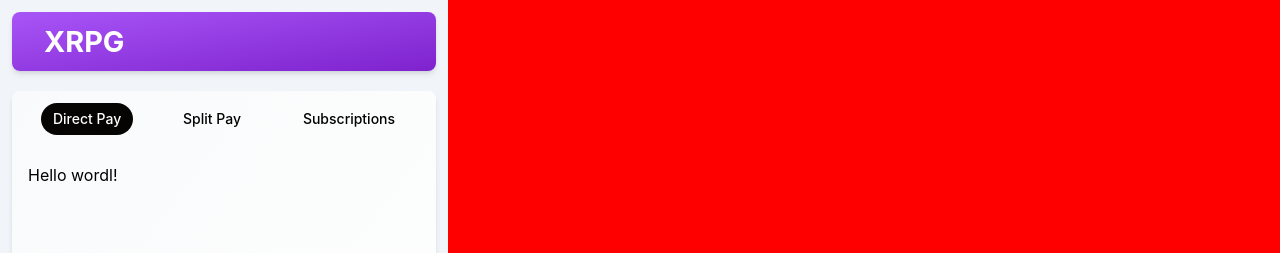
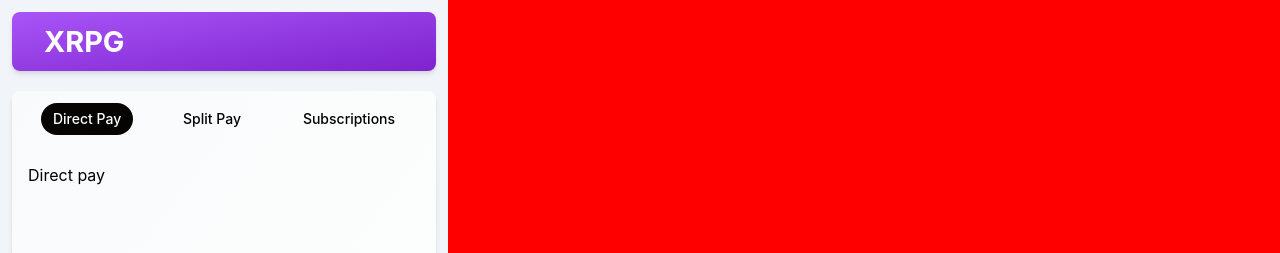
Before and after one commit to xrpgateway/frontend, a React (Create React App) app: page /payment in a window 1280 px wide. Shown: the top 253 px of the page. Built offline with nearby package versions, Linux system fonts and the light colour scheme.

Commit message:
fix: added section place holder

```diff
--- a/src/Pages/Gateway.js
+++ b/src/Pages/Gateway.js
@@ -109,9 +109,9 @@ export default () => {
             <div className="w-full h-full">
               <TabNavigation onTabChange={onTabChange} />
               <div className="p-4">
-                {tabId == "1" && <div>Hello wordl!</div>}
-                {tabId == "2" && <div>Hello wordl!</div>}
-                {tabId == "0" && <div>Hello wordl!</div>}
+                {tabId == "1" && <div>Direct pay</div>}
+                {tabId == "2" && <div>Split pay!</div>}
+                {tabId == "0" && <div>Subscriptions!</div>}
               </div>
             </div>
           )}
```
